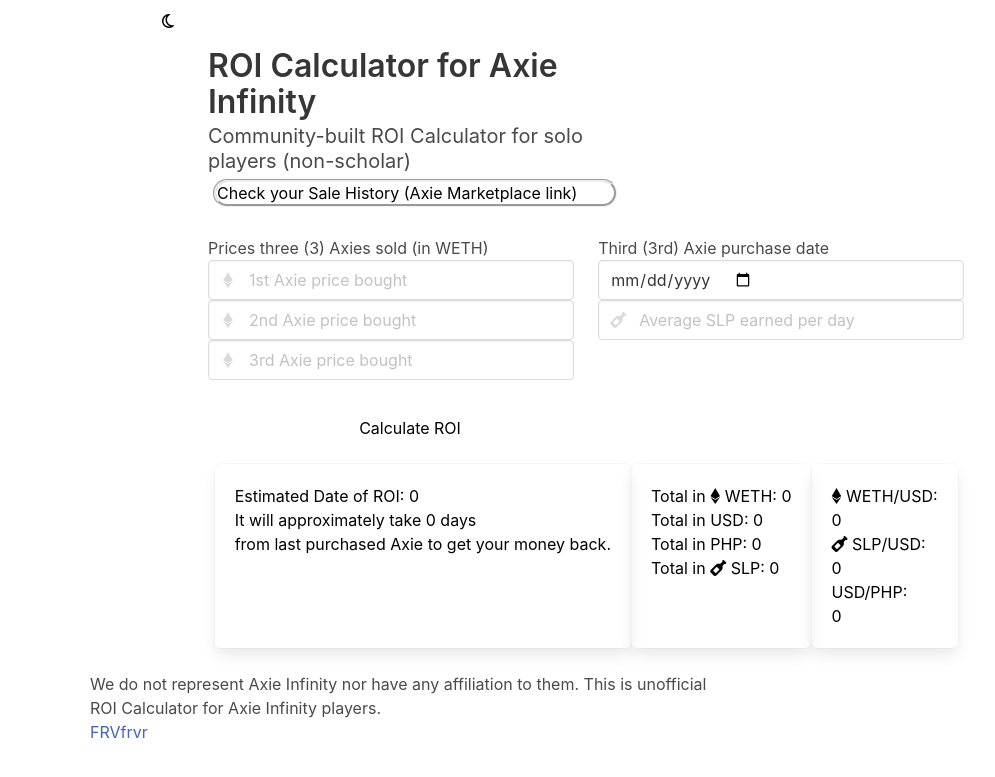
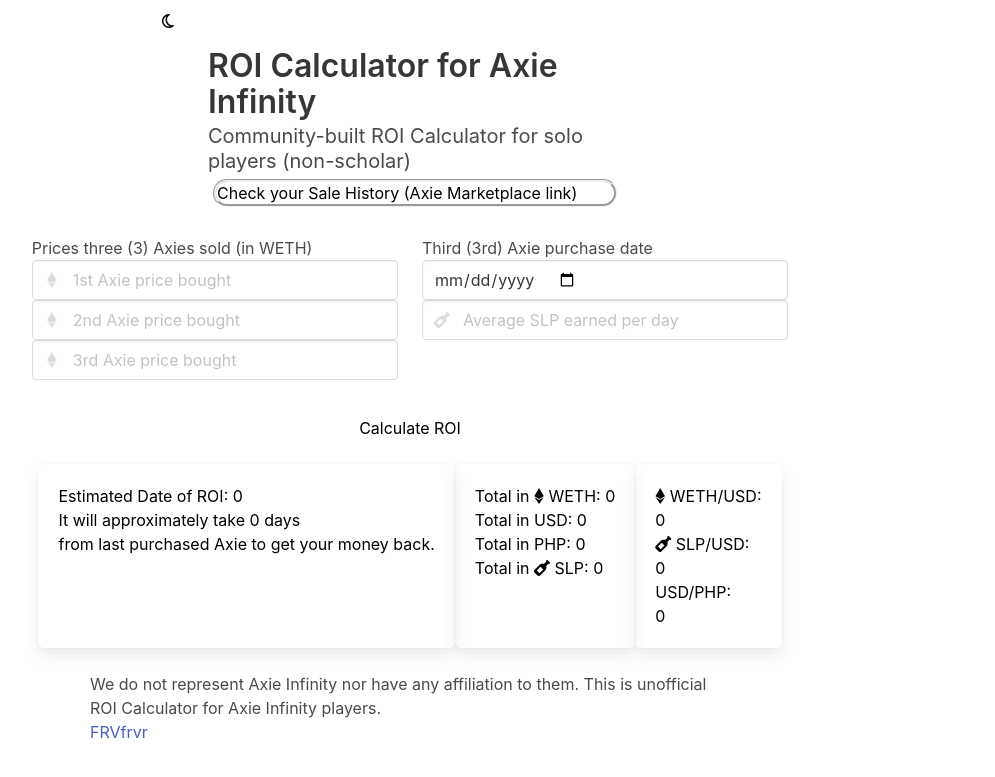
Before and after one commit to frvfrvr/frvfrvr.github.io, a Jekyll site: the page docs/axie/axie.html, which Jekyll copies as it is, in a window 1280 px wide. Shown: the top 777 px of the page, without its empty margins (230-1225 px from the left). Built offline with Jekyll 4.4.1, drawn with Linux system fonts in a browser that asks for light colours; nearby versions of some CDN libraries; library files that are not in the unit come from our copies.

Commit message:
Update axie.html
darkmode toggle improved, centered desktop fix

```diff
--- a/docs/axie/axie.html
+++ b/docs/axie/axie.html
@@ -109,7 +109,7 @@
       </script>
 
             </p>
-            <div class="columns">
+            <div class="columns is-centered">
                 <div class="column is-narrow">
                     <div class="columns is-multiline is-mobile">
                         <div class="column block">
```
